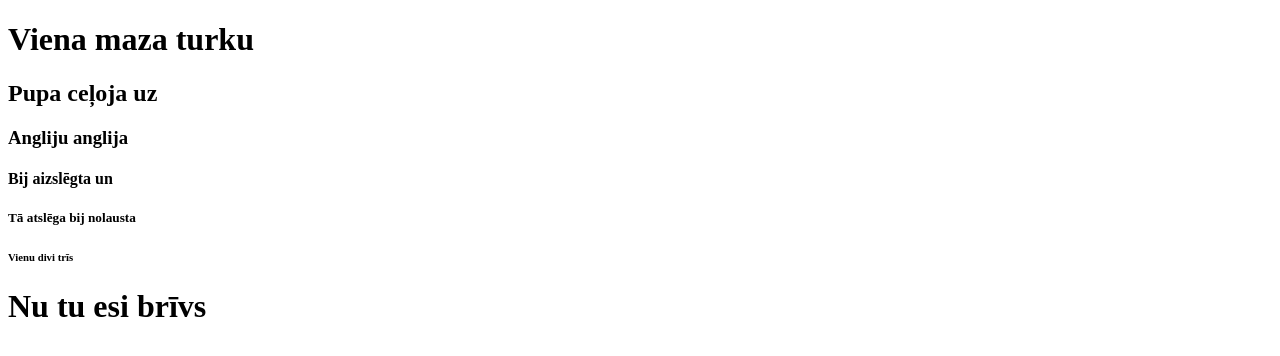
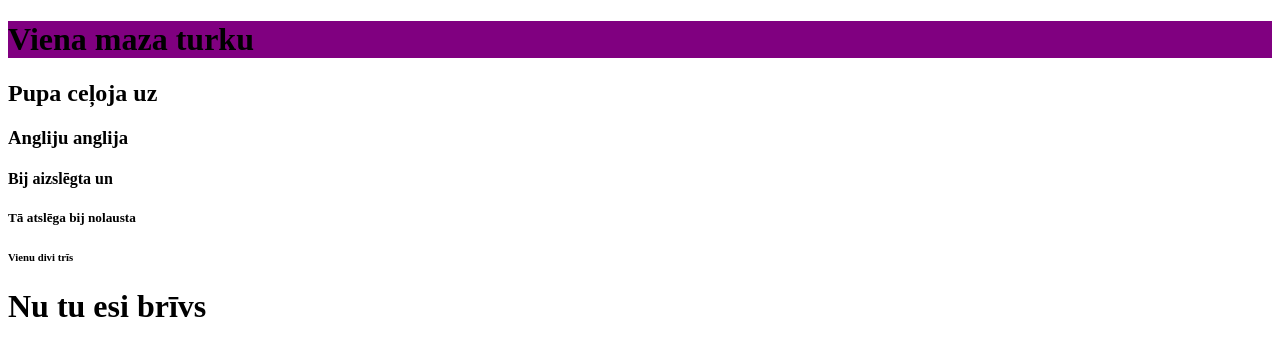
Before and after one commit to 20Estere07/w3bpage_style, a plain HTML site: page index.html in a window 1280 px wide. Drawn offline with Linux system fonts and the light colour scheme.

Commit message:
Update index.html

```diff
--- a/index.html
+++ b/index.html
@@ -6,7 +6,7 @@
 
 <body>
 
-<h1>Viena maza turku</h1>
+<h1 style="background-color:purple;">Viena maza turku</h1>
 <h2>Pupa ceļoja uz</h2>
 <h3>Angliju anglija</h3>
 <h4>Bij aizslēgta un</h4>
```
